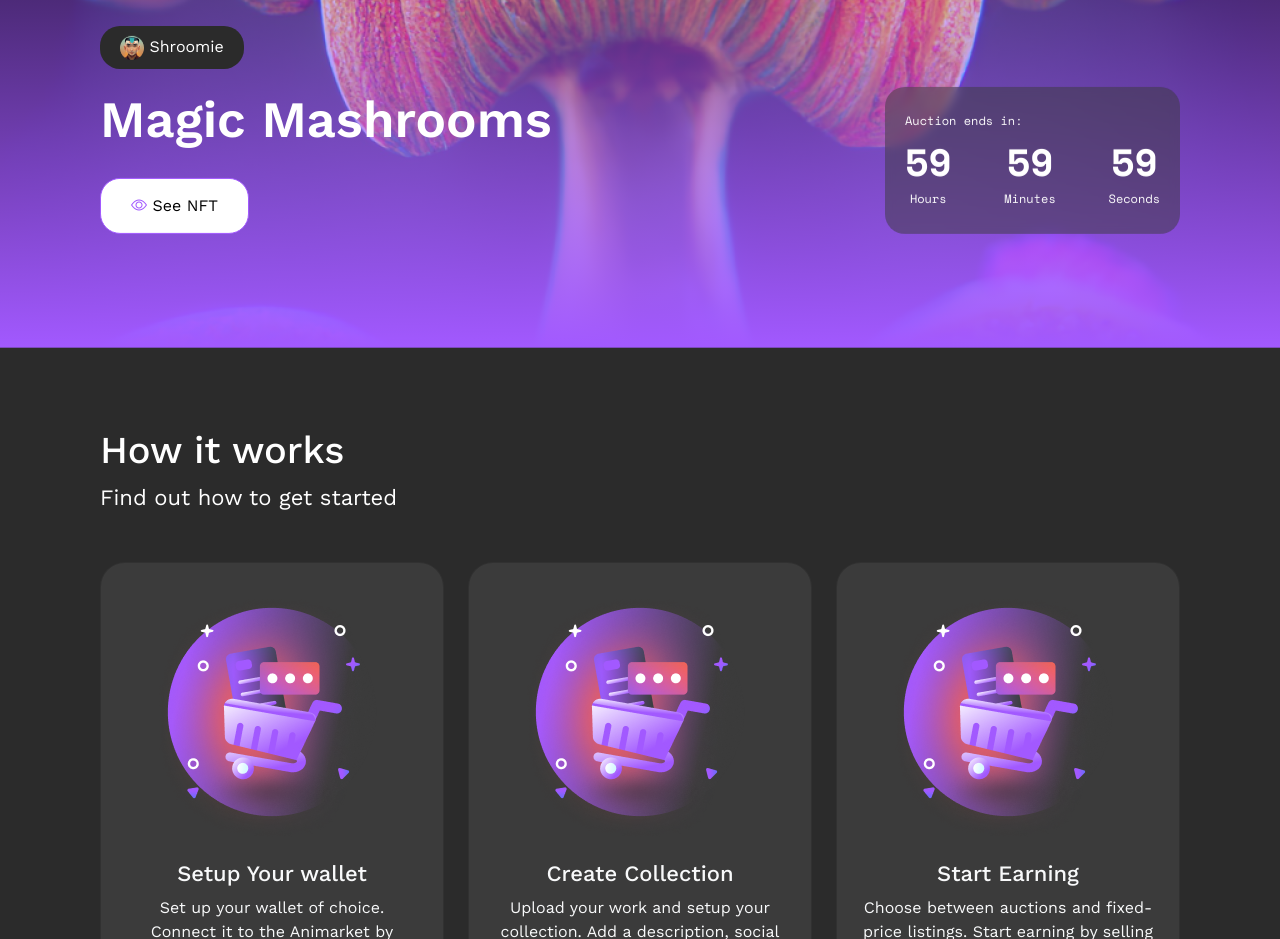
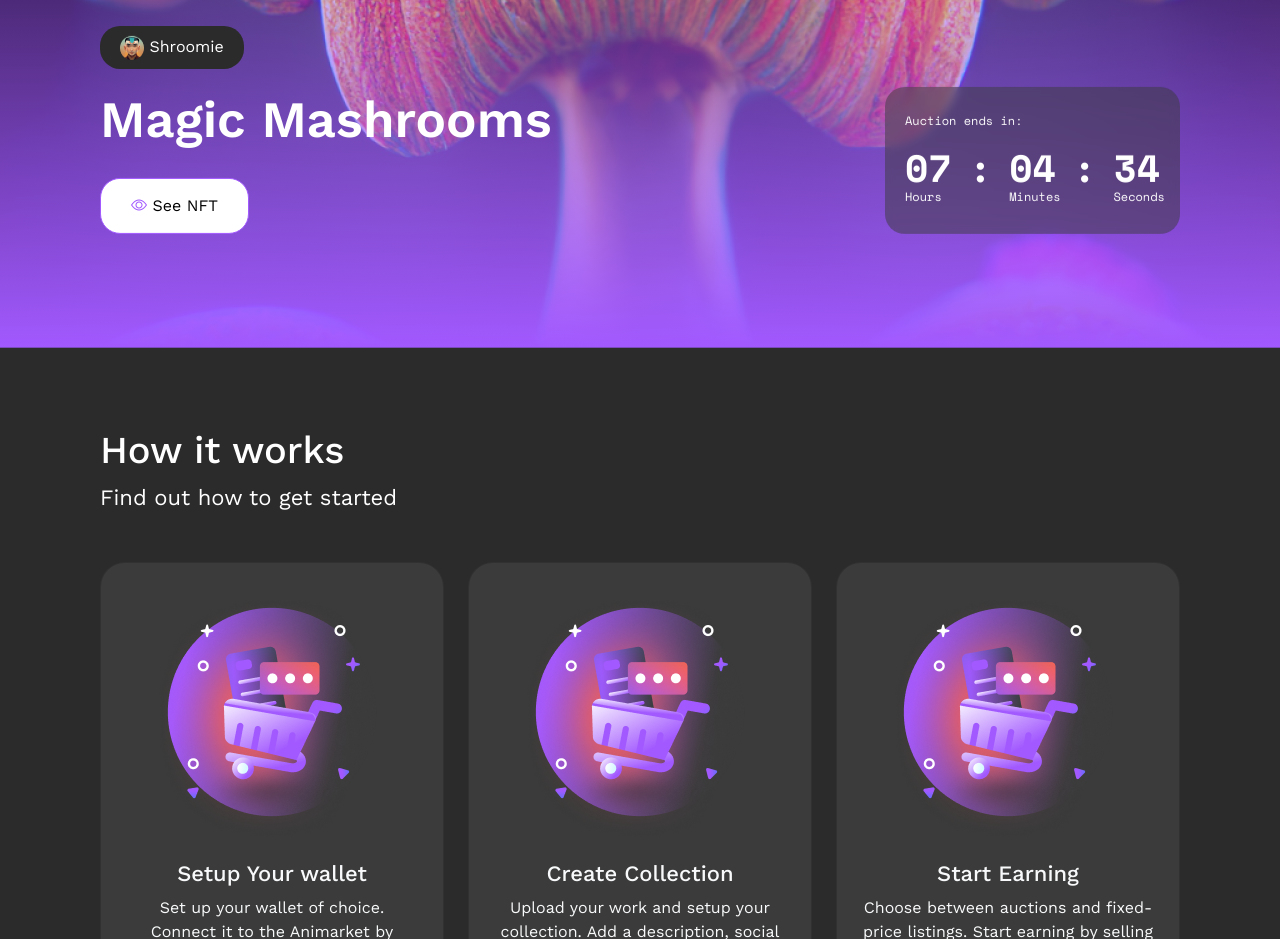
Before and after one commit to Riju158/NFT-Marketplace, a plain HTML site: page index.html in a window 1280 px wide. Shown: the part 4580-5519 px from the top of the page. Drawn offline with nearby package versions, Linux system fonts and the light colour scheme.

Commit message:
new commit

```diff
--- a/css/style.css
+++ b/css/style.css
@@ -363,7 +363,33 @@ a {
     margin: 0;
 }
 
-.btn3{
+.time span {
+    font-size: 38px;
+    position: relative;
+    font-weight: 600;
+}
+
+.time span::after {
+    font-size: 12px;
+    position: absolute;
+    left: 0;
+    bottom: -10px;
+    font-weight: 400;
+}
+
+#hrs::after {
+    content: 'Hours';
+}
+
+#min::after {
+    content: 'Minutes';
+}
+
+#sec::after {
+    content: 'Seconds';
+}
+
+.btn3 {
     background-color: #FFFFFF;
     color: black;
 }
--- a/index.html
+++ b/index.html
@@ -595,6 +595,7 @@
         </div>
     </section>
 
+    <!-- Magic Mashrooms -->
     <section class="mashrooms">
         <div class="container">
             <div class="row align-items-end  mashroomsss mb-4">
@@ -607,21 +608,13 @@
                     <div class="clock_box  ms-auto">
                         <div class="mainbox ">
                             <span class="">Auction ends in:</span>
-                            <div class="time d-flex align-items-center justify-content-between text-center mt-2">
-                                <div class="hours">
-                                    <h3>59</h3>
-                                    <span>Hours</span>
-                                </div>
+                            <div class="time d-flex align-items-center justify-content-between mt-2">
 
-                                <div class="minutes">
-                                    <h3>59</h3>
-                                    <span>Minutes</span>
-                                </div>
-
-                                <div class="seconds">
-                                    <h3>59</h3>
-                                    <span>Seconds</span>
-                                </div>
+                                <span id="hrs">00</span>
+                                <span>:</span>
+                                <span id="min">00</span>
+                                <span>:</span>
+                                <span id="sec">00</span>
                             </div>
                         </div>
 
@@ -771,20 +764,12 @@
     </footer>
 
 
-
-
-
-
-
-
-
-
-
-
-
+    <!-- bootstrap js -->
     <script src="https://cdn.jsdelivr.net/npm/bootstrap@5.3.3/dist/js/bootstrap.bundle.min.js"
         integrity="sha384-YvpcrYf0tY3lHB60NNkmXc5s9fDVZLESaAA55NDzOxhy9GkcIdslK1eN7N6jIeHz"
         crossorigin="anonymous"></script>
+    <!-- my js -->
+    <script src="js/clock.js"></script>
 </body>
 
 </html>
--- /dev/null
+++ b/js/clock.js
@@ -0,0 +1,14 @@
+let hrs = document.getElementById('hrs');
+let min = document.getElementById('min');
+let sec = document.getElementById('sec');
+
+
+setInterval(() => {
+    let currentTime = new Date();
+
+    hrs.innerHTML = (currentTime.getHours() < 10 ? '0' : '') + currentTime.getHours();
+    min.innerHTML = (currentTime.getMinutes() < 10 ? '0' : '') + currentTime.getMinutes();
+    sec.innerHTML = (currentTime.getSeconds() < 10 ? '0' : '') + currentTime.getSeconds();
+
+
+}, 1000)
```
